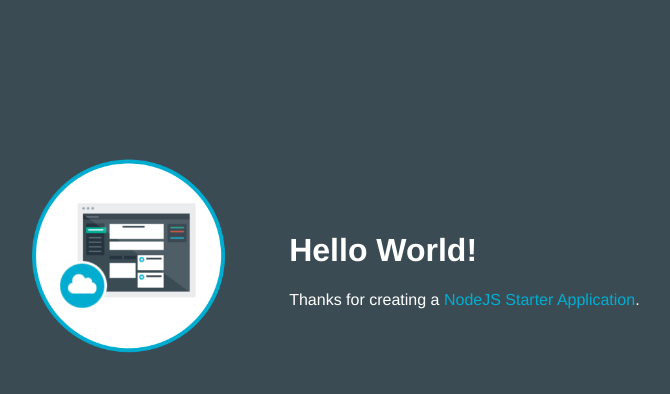
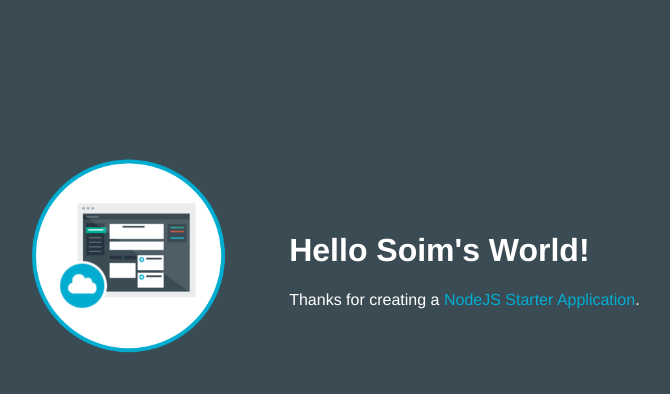
Before and after one commit to sss0564/SI-Sung, a website: page public/index.html in a window 1280 px wide. Shown: the whole page, without its empty margins (253-923 px from the left). Drawn offline with Linux system fonts and the light colour scheme.

Commit message:
Update index.html

```diff
--- a/public/index.html
+++ b/public/index.html
@@ -16,7 +16,7 @@
           <img class = "newappIcon" src="images/newapp-icon.png">
         </td>
         <td>
-          <h1 id="message">Hello World!</h1>
+          <h1 id="message">Hello Soim's World!</h1>
           <p class='description'></p> Thanks for creating a <span class = "blue">NodeJS Starter Application</span>.
         </td>
       </tr>
```
